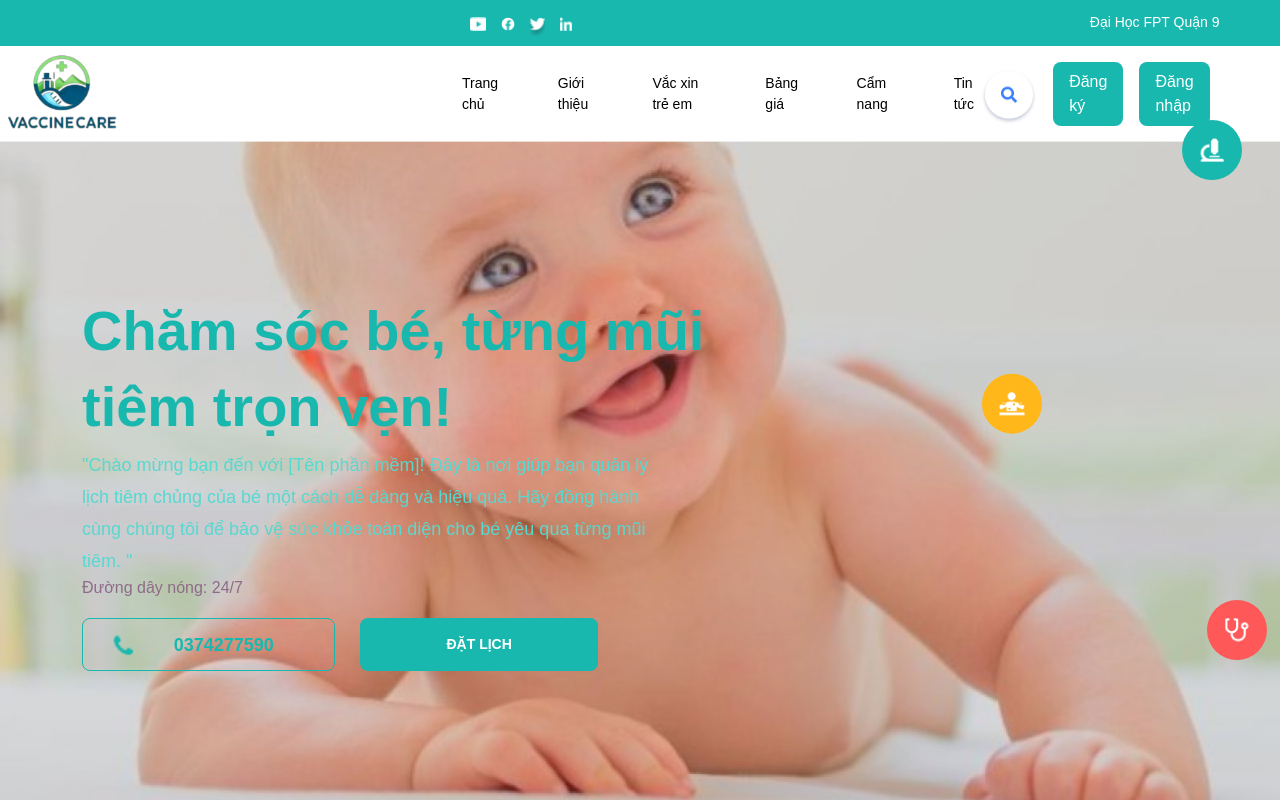
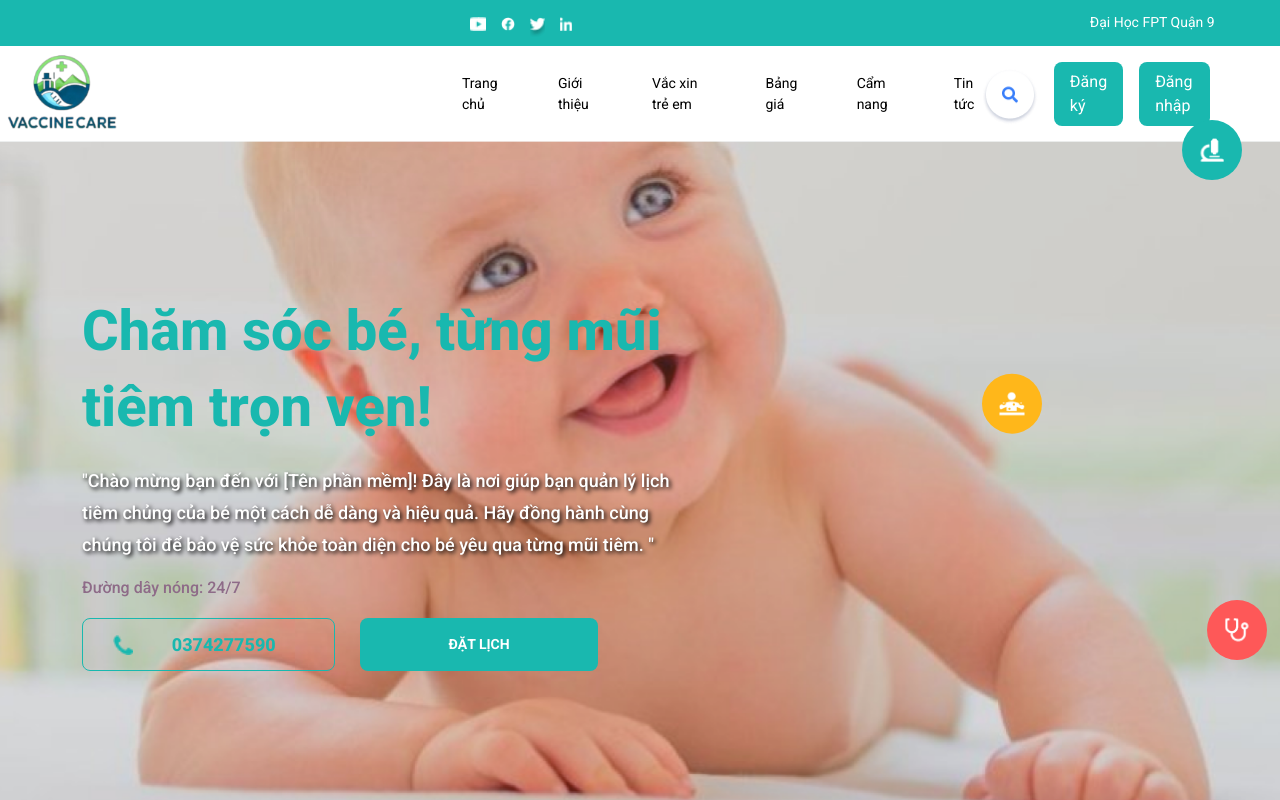
Before and after one commit to williamHoang541/Swp_fe, a React (Vite) app in the folder Vaccine_Care/: page / in a window 1280 px wide. Shown: the top 800 px of the page. Built offline with nearby package versions, Linux system fonts and the light colour scheme.

Commit message:
fixcssfixcss

```diff
--- a/Vaccine_Care/src/Page/HomePage/HomePage.css
+++ b/Vaccine_Care/src/Page/HomePage/HomePage.css
@@ -114,6 +114,7 @@
     margin-top: 152px;
 }
   .welcome-software-management {
+    text-shadow: 2px 2px 4px #000000;
     display: flex;
     align-items: center;
     justify-content: flex-start;
@@ -122,7 +123,7 @@
     top: 156.66px;
     right: 115.92px;
     left: 4px;
-    color: #57d8d0;
+    color: white;
     font-family: Manrope, var(--default-font-family);
     font-size: 18px;
     font-weight: 500;
--- a/Vaccine_Care/src/components/Sidebar_staff/Sidebar.jsx
+++ b/Vaccine_Care/src/components/Sidebar_staff/Sidebar.jsx
@@ -42,7 +42,6 @@ const Sidebar = ({ isCollapsed }) => {
           <li className={location.pathname === PATH_NAME.LOGOUT ? "active" : ""}>
             <NavLink
               to={PATH_NAME.HOME}
-
             >
               <FaPowerOff className="icon" /> {!isCollapsed && "Đăng xuất"}
             </NavLink>
--- a/Vaccine_Care/src/index.css
+++ b/Vaccine_Care/src/index.css
@@ -1,10 +1,13 @@
 @import url('https://fonts.googleapis.com/css2?family=Montserrat:wght@400;600&display=swap');
+
+@import url('https://fonts.googleapis.com/css2?family=Roboto:ital,wght@0,100..900;1,100..900&display=swap');
+
 
 * {
   margin: 0;
   padding: 0;
   box-sizing: border-box;
-  font-family: sans-serif, 'Roboto';
+  font-family:'Roboto', serif;
 }
 
 img, button {
```
